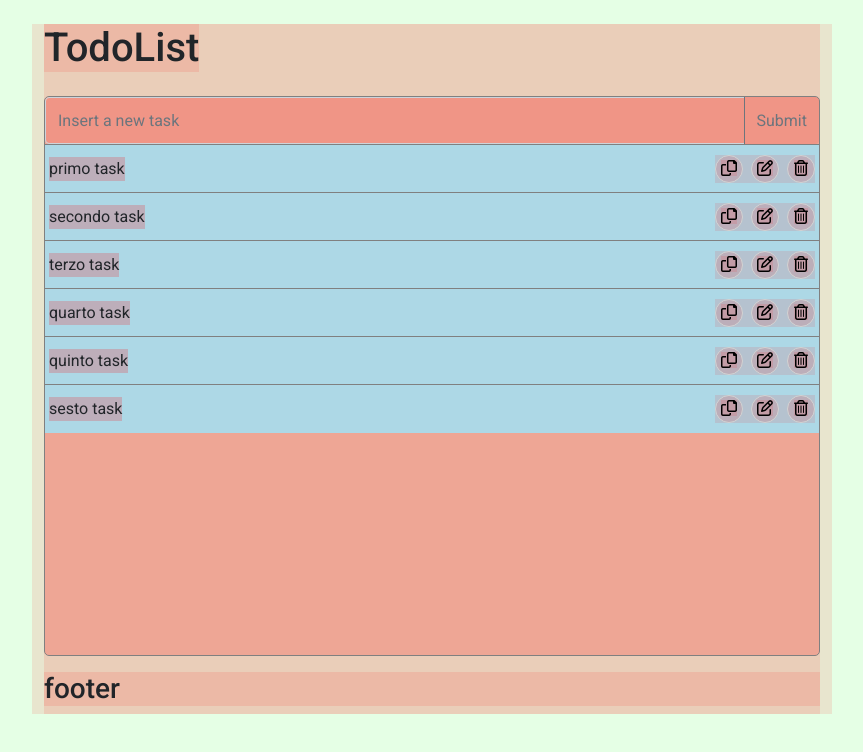
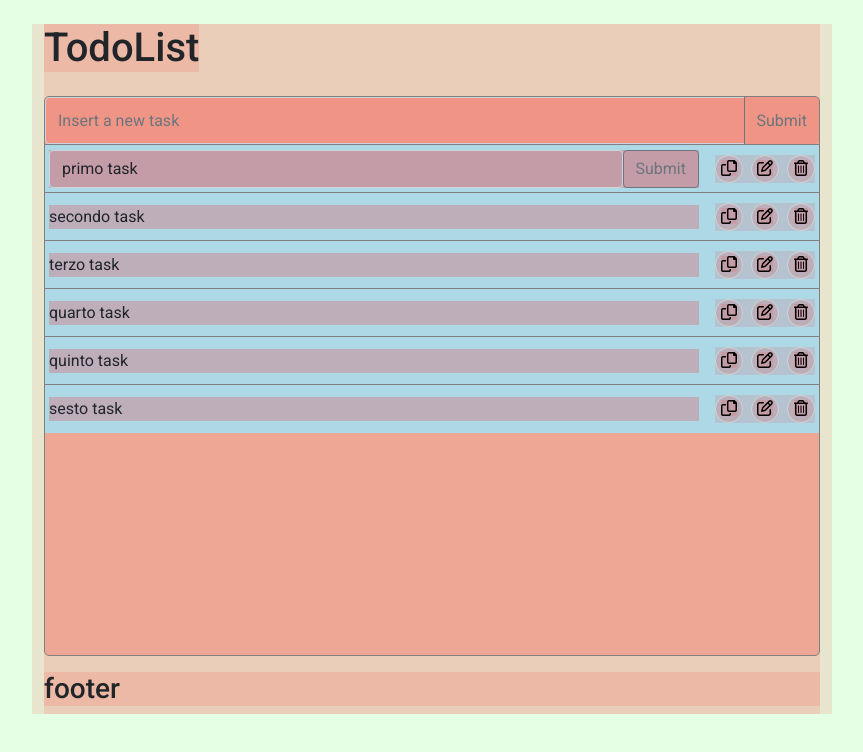
Before and after one commit to alessandroNessi/todolist_cli, a Vue app: page / in a window 1280 px wide. Both pictures are taken after a click on the button 973 px from the left and 168 px from the top of the page. Shown: the top 752 px of the page, without its empty margins (208-1071 px from the left). Built offline with nearby package versions, Linux system fonts and the light colour scheme; the HTML template or start-up script is replaced by a standard one.

Commit message:
editing in progress

```diff
--- a/src/components/Main.vue
+++ b/src/components/Main.vue
@@ -3,10 +3,10 @@
       <div class="main__container my-3">
         <div class="input-group mb-3" id="input__form">
             <input name="newtask__input" type="text" class="form-control" @keyup.enter="insertTask" placeholder="Insert a new task">
-            <button class="btn btn-outline-secondary" @mouseup="insertTask" type="button" id="newtask__button">Submit</button>
+            <button class="btn btn-outline-secondary" @click="insertTask" type="button" id="newtask__button">Submit</button>
         </div>
         <div class="task__container">
-            <Task @emitDelete="deleteTask" @emitCopy="insertNewElement" v-for="(task, index) in this.tasks" :key="index" :task="task"></Task>
+            <Task @askEdit="checkEditing" @emitDelete="deleteTask" @emitCopy="insertNewElement" v-for="(task, index) in this.tasks" :key="index" :task="task"></Task>
         </div>
       </div>
   </main>
@@ -23,34 +23,41 @@ export default {
     data() {
         return {
             nextId:7,
+            editing:false,
             tasks:[{
                 id:1,
                 status:"todo",
+                editing:false,
                 content:"primo task"
             },
             {
                 id:2,
                 status:"todo",
+                editing:false,
                 content:"secondo task"
             },
             {
                 id:3,
                 status:"todo",
+                editing:false,
                 content:"terzo task"
             },
             {
                 id:4,
                 status:"todo",
+                editing:false,
                 content:"quarto task"
             },
             {
                 id:5,
                 status:"todo",
+                editing:false,
                 content:"quinto task"
             },
             {
                 id:6,
                 status:"todo",
+                editing:false,
                 content:"sesto task"
             },
             ],
@@ -67,6 +74,7 @@ export default {
             this.tasks.push({
                 id:this.nextId,
                 status:"todo",
+                editing:false,
                 content:content
             });
             this.nextId++;
@@ -77,6 +85,31 @@ export default {
                 if(this.tasks[i].id==id){
                     found=true;
                     this.tasks.splice(i,1);
+                    if(this.editing==id){
+                        this.editing=false;
+                    }
+                }
+            }
+            if(found==false){
+                console.log("error on delete: task not found");
+            }
+        },
+        checkEditing(id){
+            // alert(task.id);
+            if(this.editing==false){
+                this.editing=id;
+                this.toggleEdit(id,true);
+            }else if(this.editing==id){
+                this.editing=false;
+                this.toggleEdit(id,false);
+            }
+        },
+        toggleEdit(id,value){
+            let found=false;
+            for(let i=0;i<this.tasks.length&&found==false;i++){
+                if(this.tasks[i].id==id){
+                    found=true;
+                    this.tasks[i].editing=value;
                 }
             }
             if(found==false){
--- a/src/components/Task.vue
+++ b/src/components/Task.vue
@@ -2,7 +2,11 @@
   <!-- <div @mouseenter="msg" class="task list__element d-flex align-items-center px-1"> -->
   <div class="task list__element d-flex justify-content-between align-items-center px-1">
       <div class="content__container">
-        <p>{{task.content}}</p>
+        <p :class="this.task.editing?'d-none':''">{{task.content}}</p>
+        <div :class="this.task.editing?'d-flex':'d-none'" class="edit__input" id="input__form">
+            <input name="newtask__input" type="text" class="form-control" :value="this.task.content" @keyup.enter="insertTask" :placeholder="'edit '+this.task.id+' task'">
+            <button class="btn btn-outline-secondary" type="button">Submit</button>
+        </div>
       </div>
       <div class="options__container">
           <button @mouseup="copyOption" class="options option__copy"><i class="far fa-copy"></i></button>
@@ -16,7 +20,9 @@
 export default {
     name:"Task",
     data() {
-        return {};
+        return {
+            onedit:false
+        };
     },
     props: {
         task: Object,
@@ -26,10 +32,9 @@ export default {
             this.$emit('emitCopy',this.task.content);
         },
         editOption(){
-            alert("edit "+this.task.id);
+            this.$emit('askEdit',this.task.id);
         },
         deleteOption(){
-            // alert("delete "+this.task.id);
             this.$emit('emitDelete',this.task.id);
         },
         //example targetting function on event
@@ -63,5 +68,23 @@ export default {
                 }
             }
         }
+        .content__container{
+            width: 100%;
+            margin-right: 1rem;
+            .edit__input{
+                display: flex;
+                width: 100%;
+                .form-control{
+                    min-width: 100px;
+                }
+                .btn{
+                    // padding-left:2px;
+                    // padding-right:2px;
+                }
+            }
+        }
+        .options__container{
+            // min-width: 5.25rem;
+        }
     }
 </style>
```
